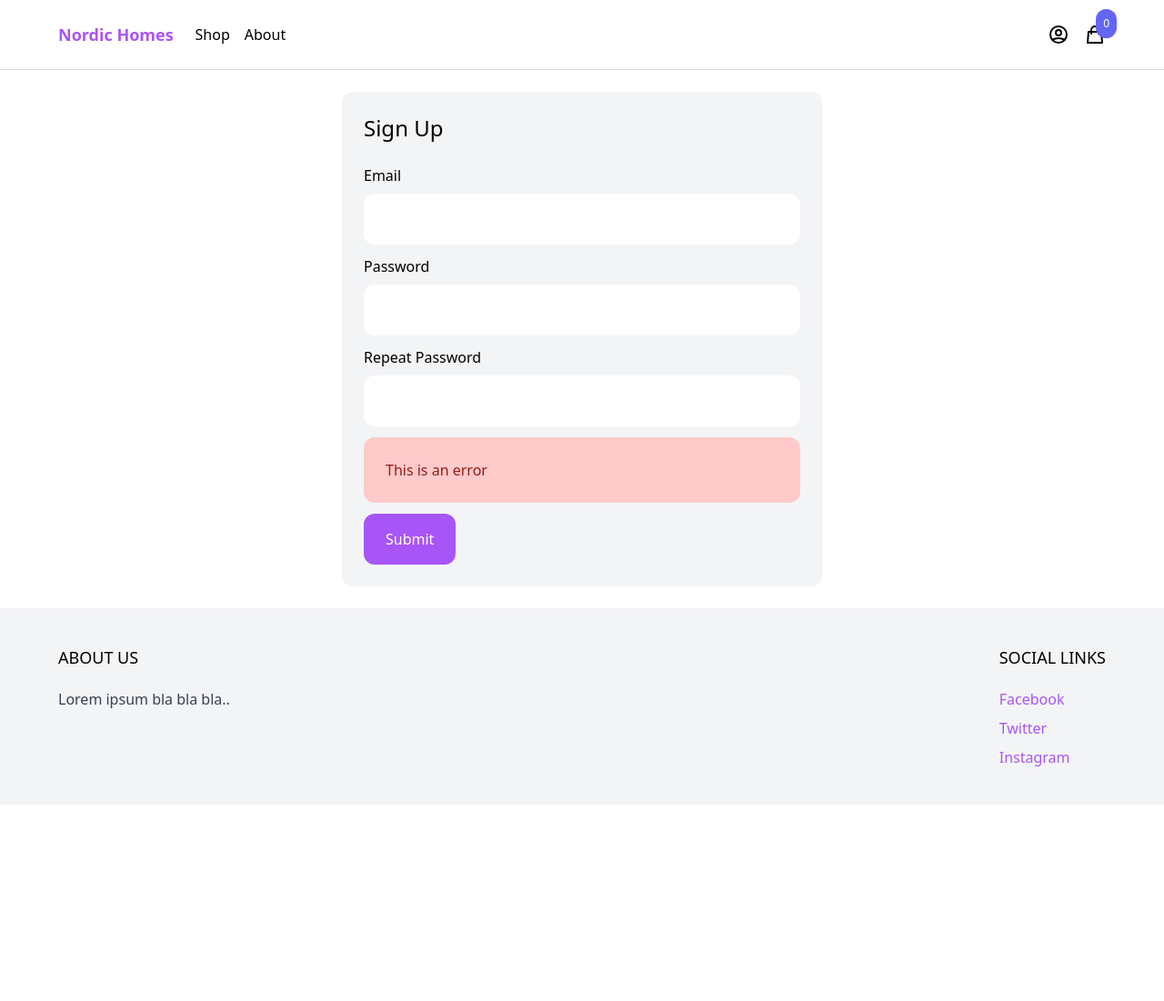
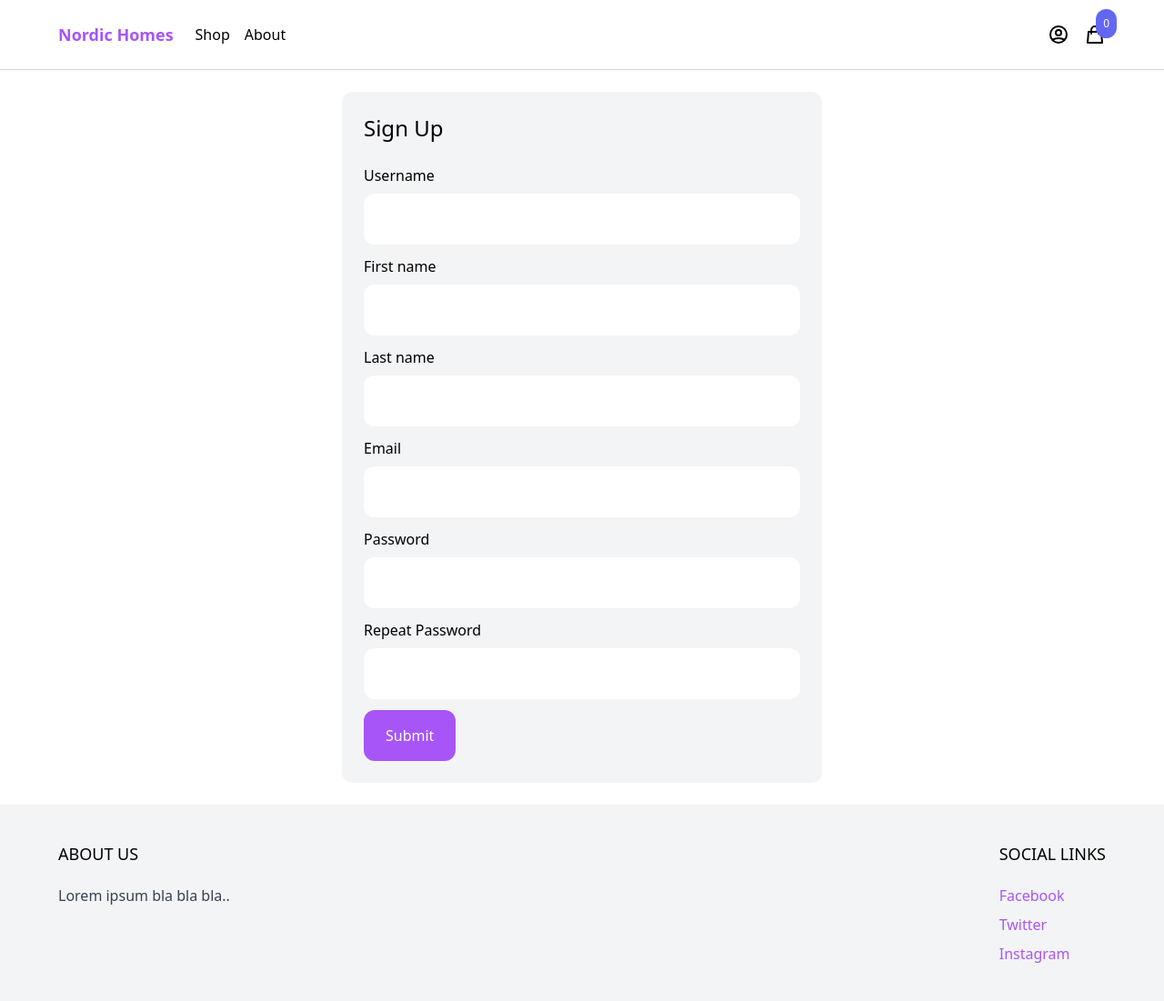
Before and after one commit to ivanlegranbizarro/djangoHTMX, a Django app: page /signup/ in a window 1280 px wide. Shown: the whole page at 91% size. Before the commit the page ends 843 px from the top, so only its background shows below. Run offline with Django 4.2, Linux system fonts and the light colour scheme; some libraries are stand-ins or nearby versions.

Commit message:
sign up and logout

```diff
--- /dev/null
+++ b/core/forms.py
@@ -0,0 +1,43 @@
+from django import forms
+from django.contrib.auth.forms import UserCreationForm, AuthenticationForm
+from django.contrib.auth.models import User
+
+
+class SignUpForm(UserCreationForm):
+    first_name = forms.CharField(
+        max_length=30, required=True, help_text="Required. 30 characters or fewer."
+    )
+    last_name = forms.CharField(
+        max_length=30, required=True, help_text="Required. 30 characters or fewer."
+    )
+    email = forms.EmailField(
+        max_length=255,
+        required=True,
+        help_text="Required. Inform a valid email address.",
+    )
+
+    class Meta:
+        model = User
+        fields = (
+            "username",
+            "first_name",
+            "last_name",
+            "email",
+            "password1",
+            "password2",
+        )
+
+
+class LoginForm(AuthenticationForm):
+    email = forms.EmailField(
+        max_length=255,
+        required=True,
+        help_text="Required. Inform a valid email address.",
+    )
+
+    class Meta:
+        model = User
+        fields = (
+            "email",
+            "password",
+        )
--- a/core/urls.py
+++ b/core/urls.py
@@ -13,4 +13,5 @@
     ),
     path("signup/", views.signup, name="signup"),
     path("login/", views.login, name="login"),
+    path("logout/", views.logout_view, name="logout"),
 ]
--- a/core/views.py
+++ b/core/views.py
@@ -1,17 +1,32 @@
+from django.contrib.auth import login, logout
 from django.db.models import Q
-from django.shortcuts import render
+from django.shortcuts import redirect, render
 
 from products.models import Category, Product
+
+from .forms import LoginForm, SignUpForm
 
 # Create your views here.
 
 
 def signup(request):
-    return render(request, "core/signup.html")
+    if request.method == "POST":
+        form = SignUpForm(request.POST)
+        if form.is_valid():
+            user = form.save()
+            login(request, user)
+            return redirect("/")
+    else:
+        form = SignUpForm()
+    return render(request, "core/signup.html", {"form": form})
 
 
-def login(request):
-    return render(request, "core/login.html")
+# def login(request):
+#     return render(request, "core/login.html")
+
+def logout_view(request):
+    logout(request)
+    return redirect("/")
 
 
 def frontpage(request):
--- a/templates/base.html
+++ b/templates/base.html
@@ -18,6 +18,11 @@
                         <li>
                             <a href="#">About</a>
                         </li>
+                        {% if request.user.is_authenticated %}
+                            <li>
+                                <a href="{% url 'core:logout' %}">Log out</a>
+                            </li>
+                        {% endif %}
                     </ul>
                 </div>
                 <div class="menu-right flex items-center space-x-4">
--- a/templates/core/signup.html
+++ b/templates/core/signup.html
@@ -7,21 +7,52 @@
     <div class="w-full bg-gray-100 p-6 rounded-xl">
       <h1 class="mb-6 text-2xl">Sign Up</h1>
       <form action="." method="post" class="space-y-3">
+        {% csrf_token %}
+        <div>
+          <label for="">Username</label>
+          <input type="text"
+                 class="w-full mt-2 py-4 px-6 bg-white rounded-xl"
+                 name="username"/>
+        </div>
+        <div>
+          <label for="">First name</label>
+          <input type="text"
+                 class="w-full mt-2 py-4 px-6 bg-white rounded-xl"
+                 name="first_name"/>
+        </div>
+        <div>
+          <label for="">Last name</label>
+          <input type="text"
+                 class="w-full mt-2 py-4 px-6 bg-white rounded-xl"
+                 name="last_name"/>
+        </div>
         <div>
           <label for="">Email</label>
-          <input type="email" class="w-full mt-2 py-4 px-6 bg-white rounded-xl"/>
+          <input type="email"
+                 class="w-full mt-2 py-4 px-6 bg-white rounded-xl"
+                 name="email"/>
         </div>
         <div>
           <label for="">Password</label>
-          <input type="password" class="w-full mt-2 py-4 px-6 bg-white rounded-xl"/>
+          <input type="password"
+                 class="w-full mt-2 py-4 px-6 bg-white rounded-xl"
+                 name="password1"/>
         </div>
         <div>
           <label for="">Repeat Password</label>
-          <input type="password" class="w-full mt-2 py-4 px-6 bg-white rounded-xl"/>
+          <input type="password"
+                 class="w-full mt-2 py-4 px-6 bg-white rounded-xl"
+                 name="password2"/>
         </div>
-        <div class="p-6 bg-red-200 text-red-800 rounded-xl">
-          <p>This is an error</p>
-        </div>
+        {% if form.errors %}
+          {% for field in form %}
+            {% for error in field.errors %}
+              <div class="p-6 bg-red-200 text-red-800 rounded-xl">
+                <p>{{ error|escape }}</p>
+              </div>
+            {% endfor %}
+          {% endfor %}
+        {% endif %}
         <div>
           <button class="py-4 px-6 rounded-xl text-white bg-purple-500 hover:bg-purple-700">Submit</button>
         </div>
```
